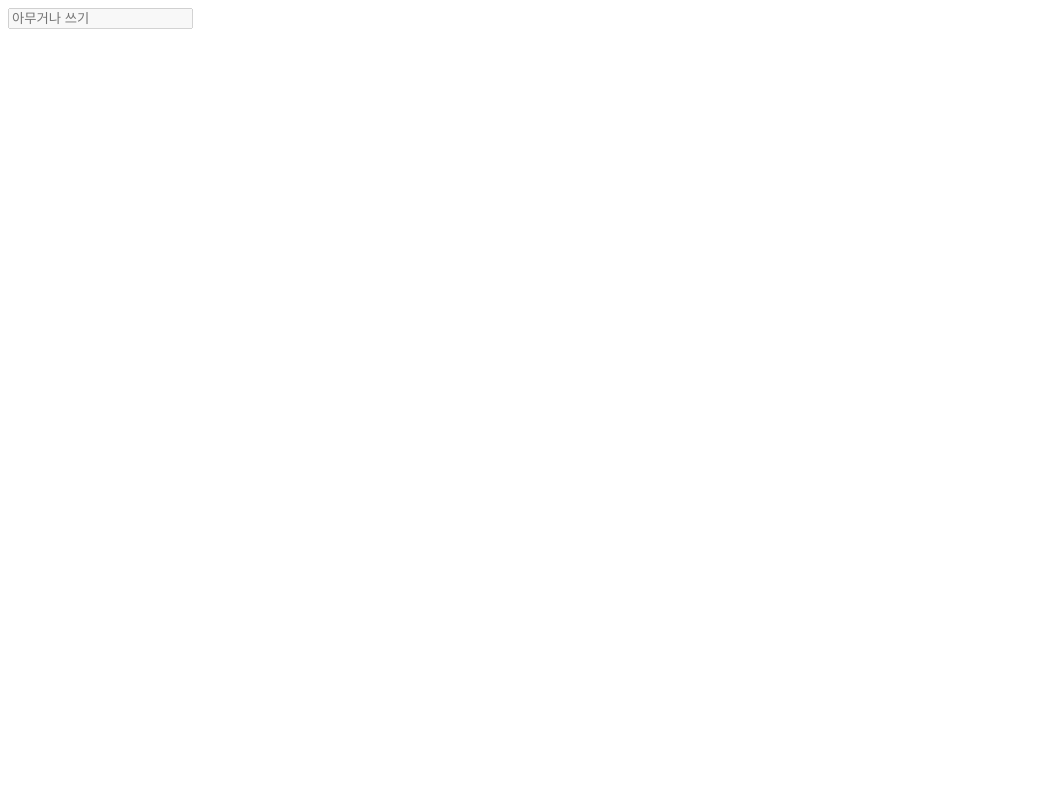
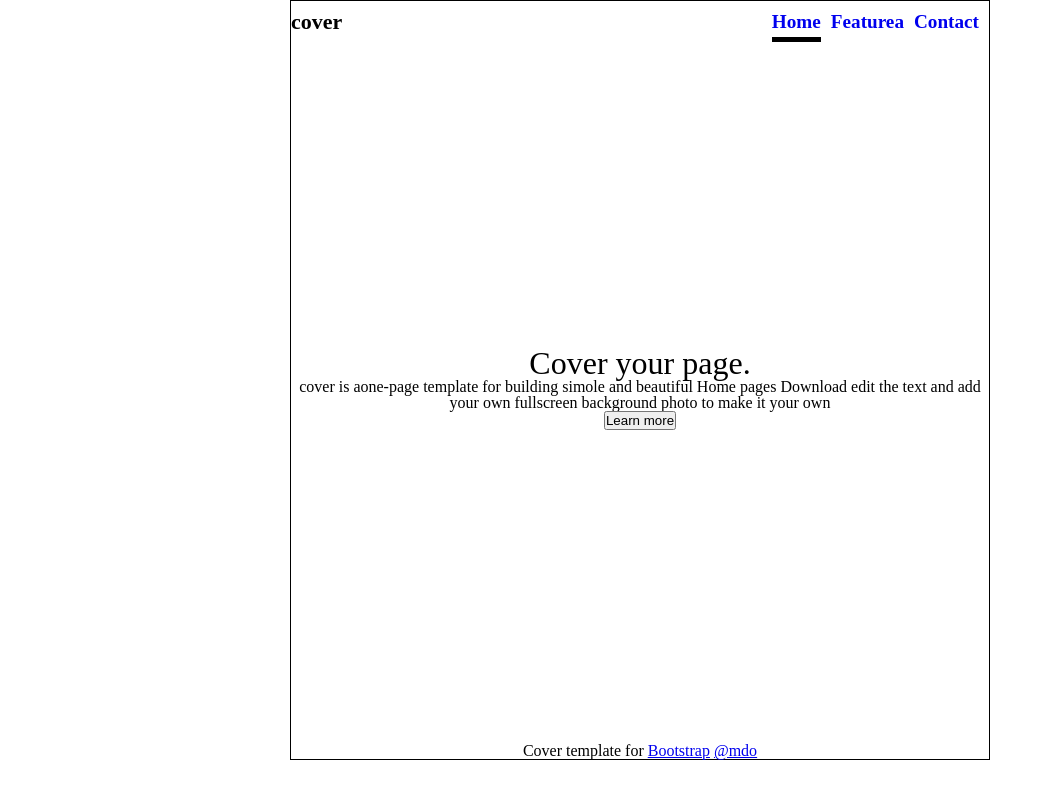
Before and after one commit to leechan1234/practice, a plain HTML site: page chickens.html in a window 1280 px wide. Shown: the whole page, without its empty margins (0-1045 px from the left). Drawn offline with Linux system fonts and the light colour scheme.

Commit message:
클론 사이트 만들어보기

```diff
--- a/chickens.html
+++ b/chickens.html
@@ -2,12 +2,38 @@
 <html lang="en">
 
 <head>
-    <meta charset="UTF-8">
-    <link rel="stylesheet" href="./style.css">
-    <title>ㅇㅇ</title>
+  <meta charset="UTF-8">
+  <link rel="stylesheet" href="reset.css">
+  <link rel="stylesheet" href="./style.css">
+  <link rel="preconnect" href="https://fonts.googleapis.com">
+  <link rel="preconnect" href="https://fonts.gstatic.com" crossorigin>
+  <link href="https://fonts.googleapis.com/css2?family=Noto+Sans+KR&family=Noto+Sans:wght@300&display=swap"
+    rel="stylesheet">
+  <title>ㅇㅇ</title>
 </head>
 
 <body>
-    <input type="type" placeholder="아무거나 쓰기" disabled>
+  <div class="container">
+    <header>
+      <p class="par">cover</p>
+      <ul>
+        <li class="list1"><a href="#">Home</a></li>
+        <li class=""><a href="#">Featurea</a></li>
+        <li class><a href="#">Contact</a></li>
+      </ul>
+    </header>
+    <section>
+      <p>Cover your page.</p>
+      <p>cover is aone-page template for building simole and beautiful Home
+        pages Download edit the text and add your own fullscreen
+        background photo to make it your own
+      </p>
+      <button>Learn more</button>
+    </section>
+    <footer>
+      Cover template for <a href="naver.com">Bootstrap</a> <a href="naver.com">@mdo</a>
+    </footer>
+  </div>
+</body>
 
 </html>
--- /dev/null
+++ b/reset.css
@@ -0,0 +1,135 @@
+/* http://meyerweb.com/eric/tools/css/reset/
+   v2.0 | 20110126
+   License: none (public domain)
+*/
+
+html,
+body,
+div,
+span,
+applet,
+object,
+iframe,
+h1,
+h2,
+h3,
+h4,
+h5,
+h6,
+p,
+blockquote,
+pre,
+a,
+abbr,
+acronym,
+address,
+big,
+cite,
+code,
+del,
+dfn,
+em,
+img,
+ins,
+kbd,
+q,
+s,
+samp,
+small,
+strike,
+strong,
+sub,
+sup,
+tt,
+var,
+b,
+u,
+i,
+center,
+dl,
+dt,
+dd,
+ol,
+ul,
+li,
+fieldset,
+form,
+label,
+legend,
+table,
+caption,
+tbody,
+tfoot,
+thead,
+tr,
+th,
+td,
+article,
+aside,
+canvas,
+details,
+embed,
+figure,
+figcaption,
+footer,
+header,
+hgroup,
+menu,
+nav,
+output,
+ruby,
+section,
+summary,
+time,
+mark,
+audio,
+video {
+    margin: 0;
+    padding: 0;
+    border: 0;
+    font-size: 100%;
+    font: inherit;
+    vertical-align: baseline;
+}
+
+/* HTML5 display-role reset for older browsers */
+article,
+aside,
+details,
+figcaption,
+figure,
+footer,
+header,
+hgroup,
+menu,
+nav,
+section {
+    display: block;
+}
+
+body {
+    line-height: 1;
+}
+
+ol,
+ul {
+    list-style: none;
+}
+
+blockquote,
+q {
+    quotes: none;
+}
+
+blockquote:before,
+blockquote:after,
+q:before,
+q:after {
+    content: '';
+    content: none;
+}
+
+table {
+    border-collapse: collapse;
+    border-spacing: 0;
+}
--- a/style.css
+++ b/style.css
@@ -1,4 +1,71 @@
-input:focus {
-    background-color: red;
-    color: white;
+/* body의 height 값은 기본적으로 100% 가 아님. */
+* {
+  margin: 0;
+  padding: 0;
 }
+
+html,
+body {
+  height: 100%;
+
+}
+
+.container {
+
+  border: solid 1px;
+  width: 700px;
+  height: 95vh;
+  margin: 0 auto;
+  box-sizing: border-box;
+  display: flex;
+  flex-direction: column;
+  justify-content: space-between;
+  align-items: center;
+}
+
+header {
+
+  display: flex;
+  width: 100%;
+  justify-content: space-between;
+  align-items: center;
+  padding-top: 10px;
+
+}
+
+.par {
+  font-size: 22px;
+  font-weight: bold;
+}
+
+header>ul {
+  display: flex;
+}
+
+header>ul>li {
+  list-style-type: none;
+  margin-right: 10px;
+}
+
+header>ul>li>a {
+  text-decoration: none;
+  font-weight: 700;
+  font-size: 1.2rem;
+  padding-bottom: 5px;
+}
+
+header>ul>li:first-child>a {
+  border-bottom: 5px solid black;
+}
+
+section {
+
+  padding: 0.3rem;
+  text-align: center;
+}
+
+section>p:first-child {
+  font-size: 2rem;
+}
+
+section>p:first-child(2) {}
```
Also changed, not shown: index.html (+1 -4 lines), qr-code.png (added).
